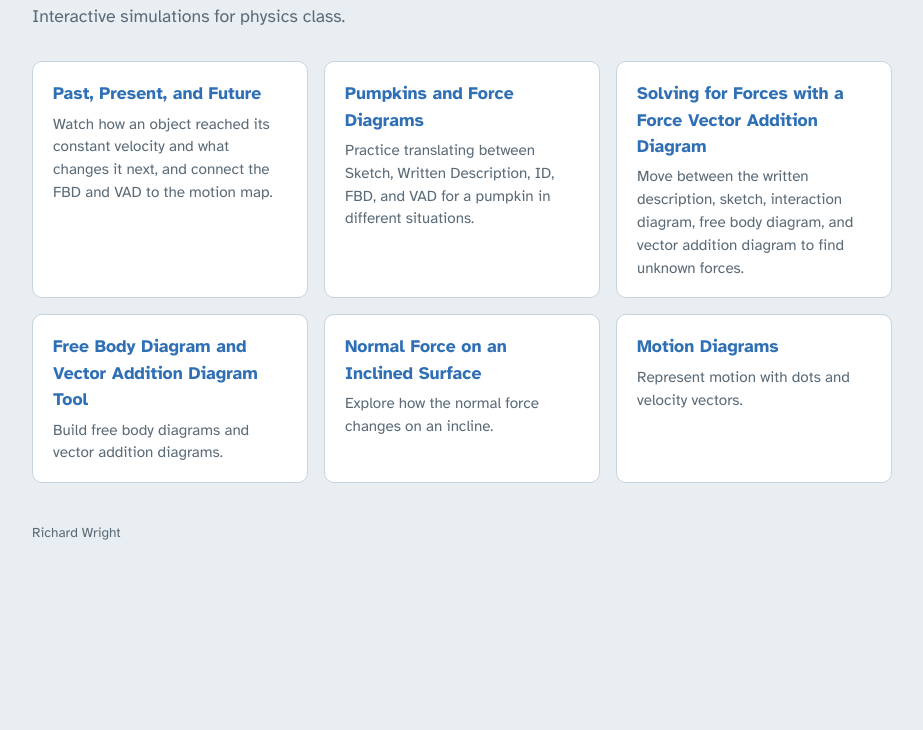
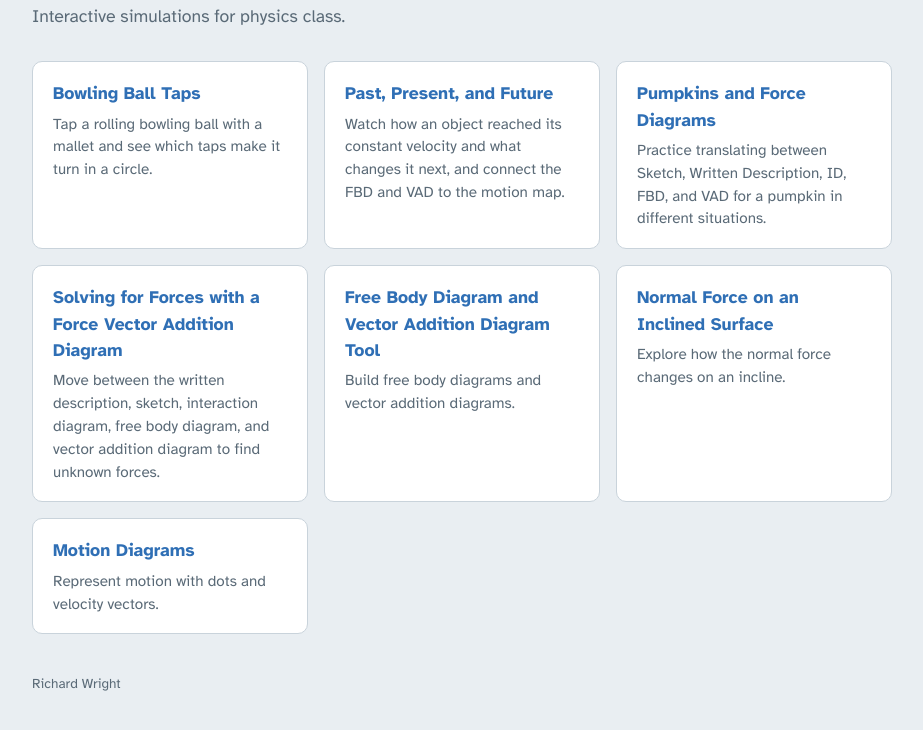
Before and after one commit to WrightPhysics/wrightphysics.github.io, a plain HTML site: page index.html in a window 1280 px wide. Shown: the part 104-834 px from the top of the page, without its empty margins (178-1101 px from the left). Before the commit the page ends 800 px from the top, so only its background shows below. Drawn offline with Linux system fonts and the light colour scheme; a web font is replaced by a local one.

Commit message:
Add Bowling Ball Taps card
Co-Authored-By: Claude Fable 5.2 <noreply@anthropic.com>
Claude-Session: https://claude.ai/code/session_01TTCXnzvQKQYkqBbRbQSXyP

```diff
--- a/index.html
+++ b/index.html
@@ -41,6 +41,10 @@ footer{margin-top:40px;color:var(--muted);font-size:.85rem}
   <h1>Wright Physics</h1>
   <p class="lede">Interactive simulations for physics class.</p>
   <ul class="tools">
+    <li class="tool"><a href="/bowling-ball-taps/">
+      <h2>Bowling Ball Taps</h2>
+      <p>Tap a rolling bowling ball with a mallet and see which taps make it turn in a circle.</p>
+    </a></li>
     <li class="tool"><a href="/forces-past-present-future/">
       <h2>Past, Present, and Future</h2>
       <p>Watch how an object reached its constant velocity and what changes it next, and connect the FBD and VAD to the motion map.</p>
```
